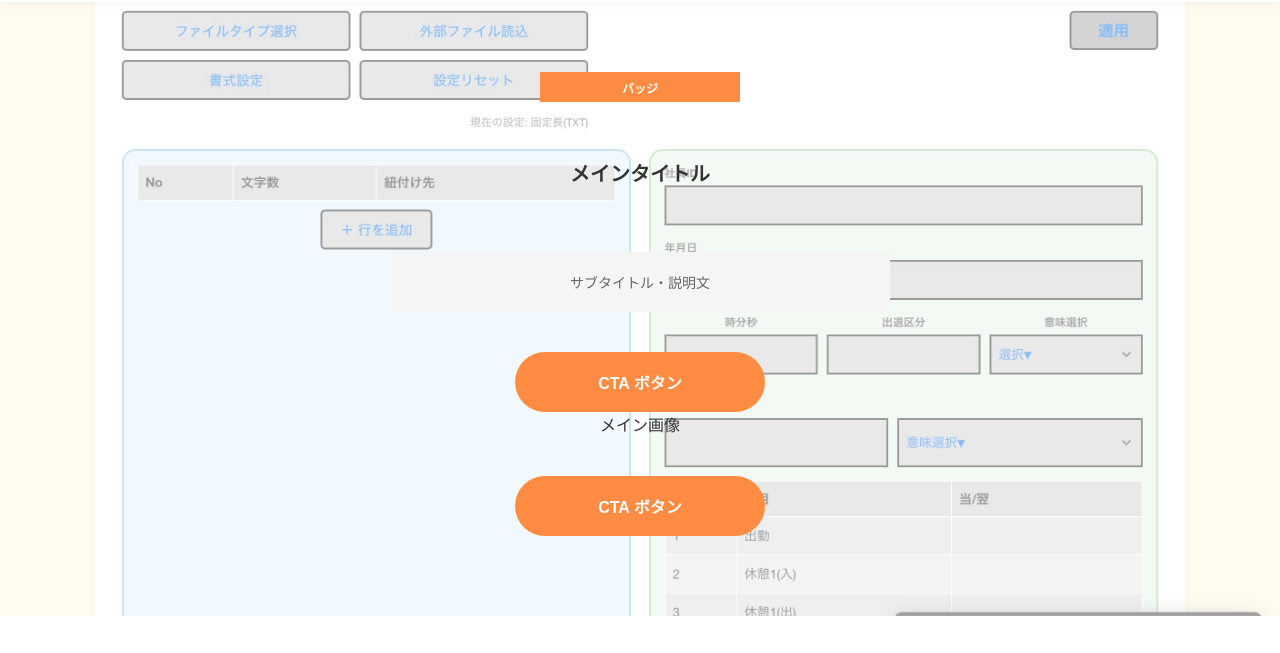
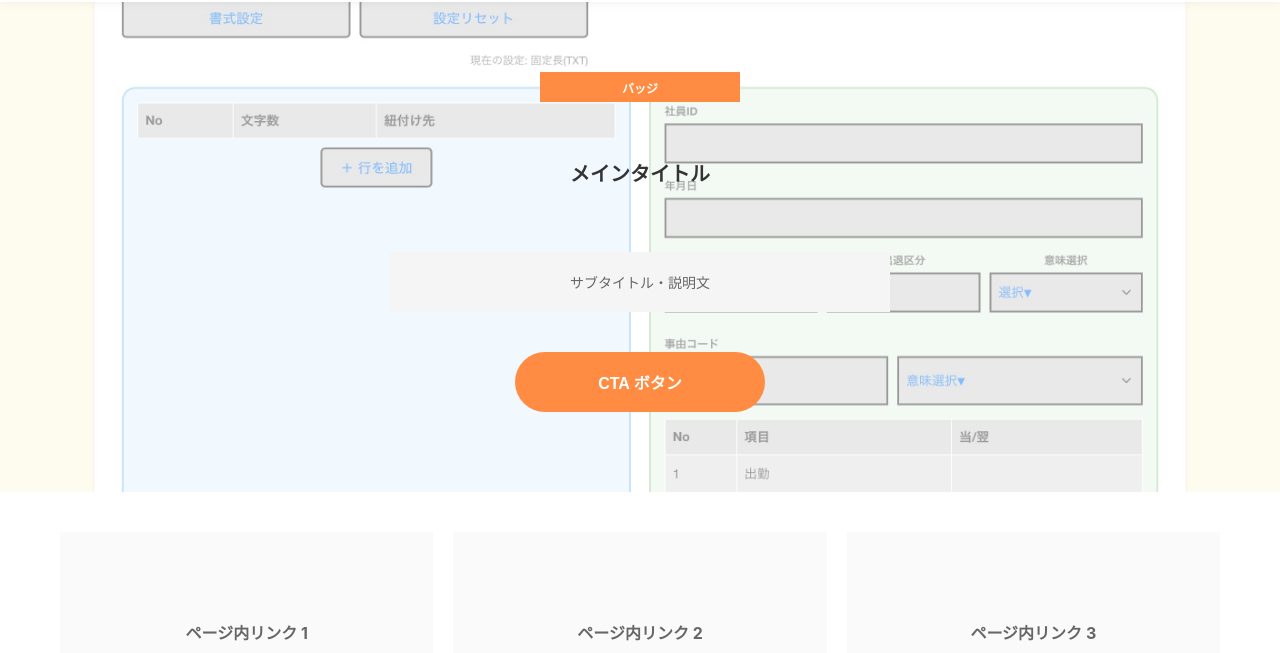
Before and after one commit to nerdech-sf/xronos, a plain HTML site: page index.html in a window 1280 px wide. Shown: the part 88-741 px from the top of the page. Drawn offline with Linux system fonts and the light colour scheme.

Commit message:
Update index.html

```diff
--- a/index.html
+++ b/index.html
@@ -43,10 +43,6 @@
             <div class="hero-badge">バッジ</div>
             <div class="hero-title">メインタイトル</div>
             <div class="hero-description">サブタイトル・説明文</div>
-            <div class="cta-buttons">
-                <button class="cta-button-primary">CTA ボタン</button>
-            </div>
-            <div class="hero-image">メイン画像</div>
             <div class="cta-buttons">
                 <button class="cta-button-primary">CTA ボタン</button>
             </div>
```
